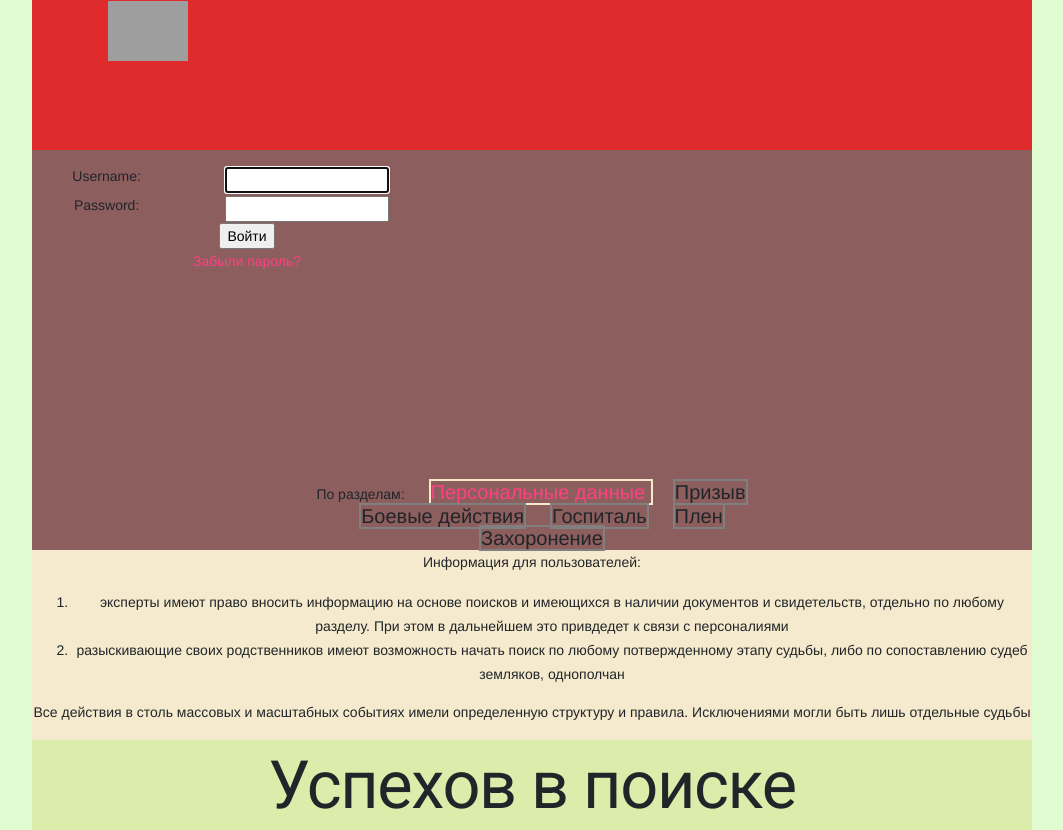
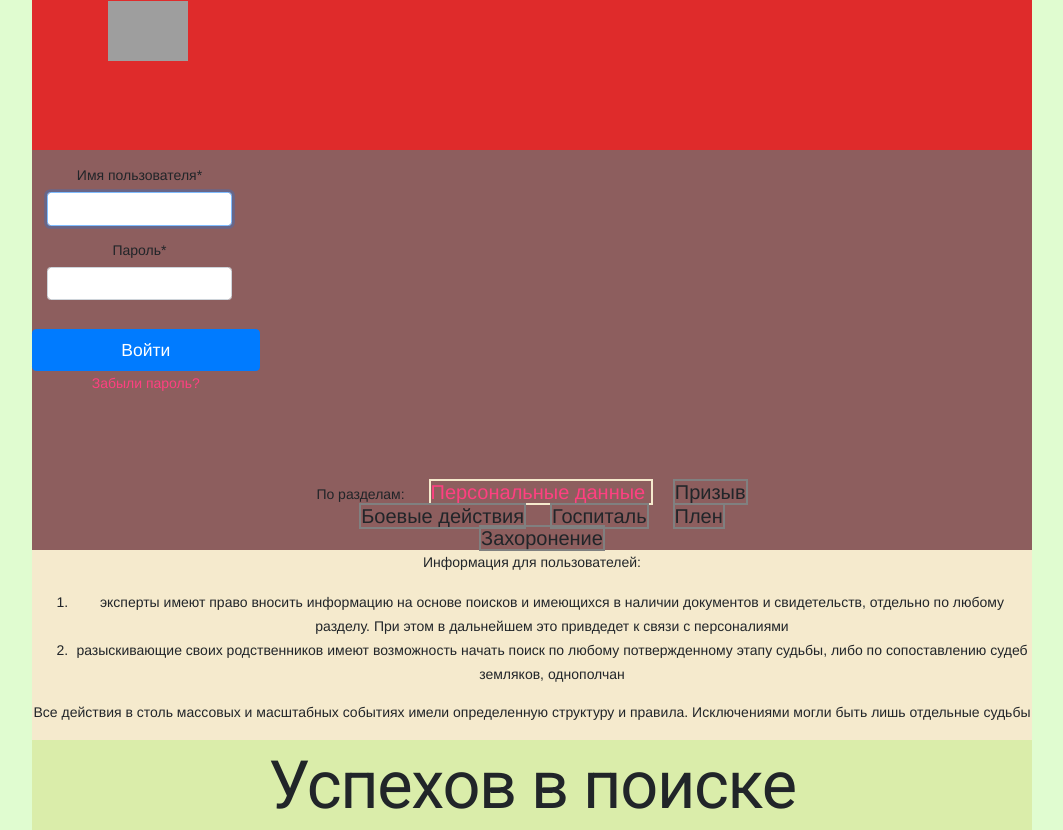
Before and after one commit to denk1/rtbn, a Django app: page /accounts/login/ in a window 1280 px wide. Shown: the whole page, without its empty margins (108-1171 px from the left). Run offline with Django 3.2, Linux system fonts and the light colour scheme; some libraries are stand-ins or nearby versions; grey boxes are pictures that could not be loaded.

Commit message:
login_form

```diff
--- a/rtbn/settings.py
+++ b/rtbn/settings.py
@@ -118,7 +118,7 @@ AUTH_PASSWORD_VALIDATORS = [
 # Internationalization
 # https://docs.djangoproject.com/en/3.0/topics/i18n/
 
-LANGUAGE_CODE = 'en-us'
+LANGUAGE_CODE = 'ru-ru'
 
 TIME_ZONE = 'UTC'
 
--- a/templates/person_form.html
+++ b/templates/person_form.html
@@ -831,8 +831,8 @@
                 </div>
             </div>
             <div class="modal-footer">
-                <button type="button" class="btn btn-secondary" data-dismiss="modal">Close</button>
-                <button type="button" class="btn btn-primary btn-save">Save changes</button>
+                <button type="button" class="btn btn-secondary" data-dismiss="modal">Закрыть</button>
+                <button type="button" class="btn btn-primary btn-save">Сохранить</button>
             </div>
         </div>
     </div>
--- a/templates/registration/login.html
+++ b/templates/registration/login.html
@@ -1,5 +1,5 @@
 {% extends "base.html" %}
-
+{% load crispy_forms_tags %}
 {% block content %}
 
 {% if form.errors %}
@@ -15,27 +15,35 @@
 {% endif %}
 {% endif %}
 
-<form method="post" action="{% url 'login' %}">
+<form class="form-signin" method="post" action="{% url 'login' %}">
   {% csrf_token %}
-<div class="element_input">
-<table id="login_spec">
-<tr>
-  <td>{{ form.username.label_tag }}</td>
-  <td>{{ form.username }}</td>
-</tr>
+  <div class="element_input form-group">
+    <div class="row">
+      <div class="col-sm-6">
+        {{ form.username|as_crispy_field }}
+      </div>
+    </div>
+    <div class="row">
+      <div class="col-sm-6">
+        {{ form.password|as_crispy_field }}
+      </div>
+    </div>
+  </div>
 
-<tr>
-  <td>{{ form.password.label_tag }}</td>
-  <td>{{ form.password }}</td>
-</tr>
-</table>
+  <div class="row">
 
-
-<input type="submit" value="Войти" />
+    <div class="col-sm-3"><input class="btn btn-primary btn-lg btn-block" type="submit" value="Войти" />
+    </div>
+  </div>
   <input type="hidden" name="next" value="{{ next }}" />
 </form>
 
 {# Assumes you setup the password_reset view in your URLconf #}
+<div class="row">
+
+  <div class="col-sm-3">
     <p><a href="{% url 'password_reset' %}">Забыли пароль?</a></p>
   </div>
+</div>
+
 {% endblock %}
```
Also changed, not shown: templates/rtbn/person_detail.html (+4 -3 lines). Lines whose indentation alone changed are shown as unchanged.
